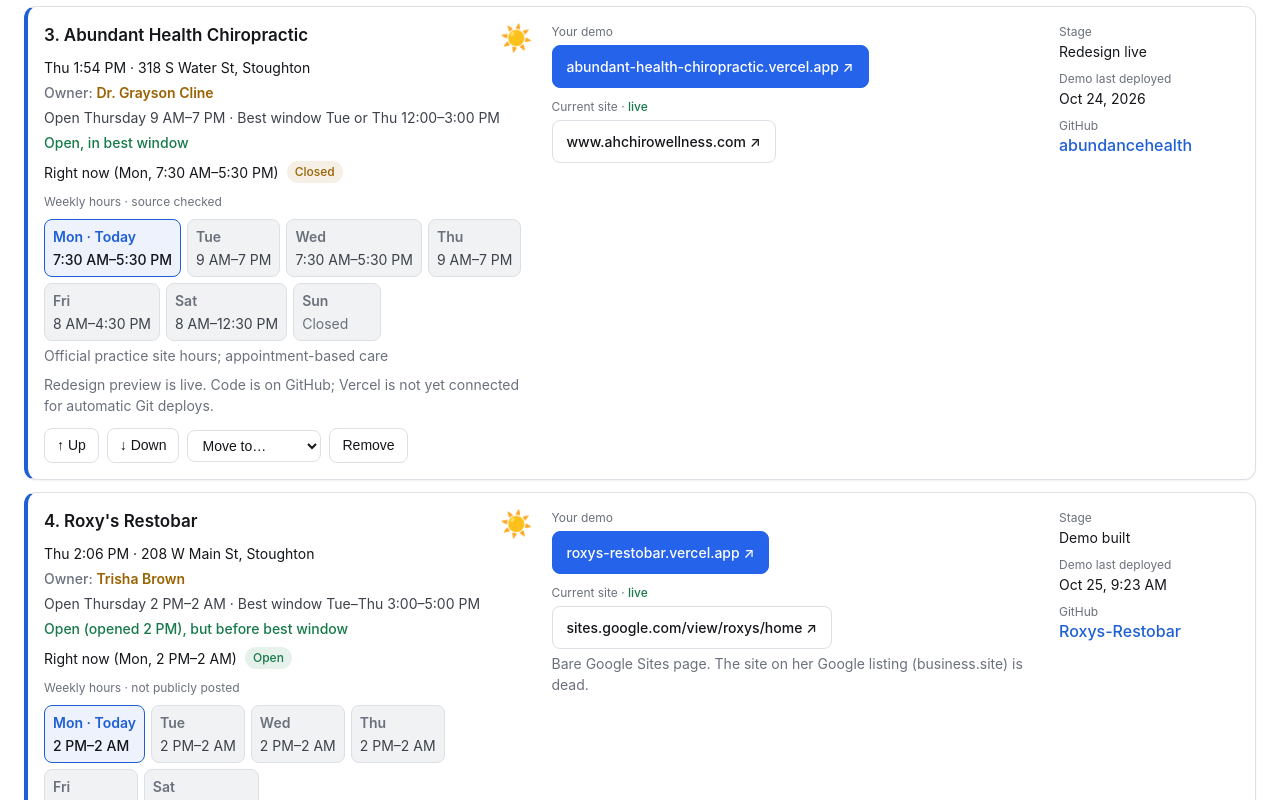
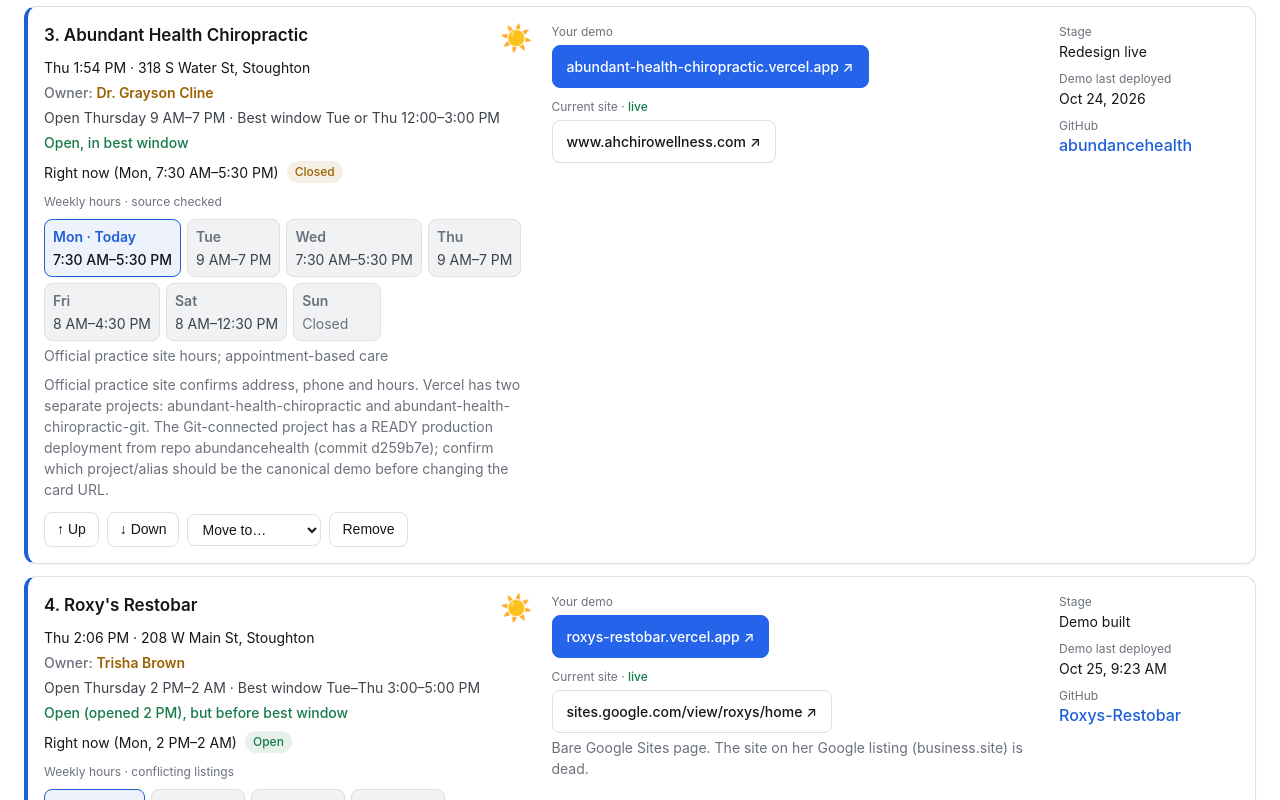
Before and after one commit to madisondesignprojects-ship-it/Website-Hub-Dashboard, a React (Vite) app: page / in a window 1280 px wide. Shown: the part 2000-2800 px from the top of the page. Built offline with nearby package versions, Linux system fonts and the light colour scheme.

Commit message:
Verify flagged Stoughton prospects and remove unverified OH Brothers

```diff
--- a/src/App.tsx
+++ b/src/App.tsx
@@ -210,7 +210,7 @@ const BIZ: Biz[] = [
     hoursThu: "9 AM–7 PM",
     flag: "Open, in best window",
     flagTone: "success",
-    notes: "Redesign preview is live. Code is on GitHub; Vercel is not yet connected for automatic Git deploys.",
+    notes: "Official practice site confirms address, phone and hours. Vercel has two separate projects: abundant-health-chiropractic and abundant-health-chiropractic-git. The Git-connected project has a READY production deployment from repo abundancehealth (commit d259b7e); confirm which project/alias should be the canonical demo before changing the card URL.",
     hours: {
       mon: { open: "07:30", close: "17:30" },
       tue: { open: "09:00", close: "19:00" },
@@ -255,7 +255,7 @@ const BIZ: Biz[] = [
       sun: { open: "12:00", close: "02:00", display: "12 PM–2 AM (one listing says 2:30 AM)" },
     },
     hoursVerified: false,
-    hoursSource: "Downtown Stoughton Merchant Association lists Sunday noon–2 AM; Restaurantji lists noon–2:30 AM. Use 2 AM as the conservative listed close pending direct confirmation.",
+    hoursSource: "Conflicting current public listings: Downtown Stoughton Merchant Association lists Sunday noon–2 AM; Restaurantji lists noon–2:30 AM. Keep 2 AM as the conservative planning close until the business confirms directly.",
   },
   {
     id: "gemini",
@@ -450,7 +450,7 @@ const BIZ: Biz[] = [
     hoursThu: "7 AM–4 PM (shop; towing listed 24/7)",
     flag: "Repair-shop listing shows Mon–Fri 7 AM–4 PM, closed weekends; other listings advertise 24-hour towing. Confirm walk-in availability before visiting.",
     flagTone: "warning",
-    notes: "Phone conflict: local directories list (608) 334-3672, BBB lists (608) 723-8611. Services listed: auto repair, brakes, oil changes, A/C, transmission and truck repair, towing and recovery, lockouts, jump starts.",
+    notes: "Phone cross-check: (608) 334-3672 appears on multiple local business directories and the business website listing; BBB lists (608) 723-8611 as an alternate contact. Use (608) 334-3672 as the primary number, but retain the BBB number as an unconfirmed alternate. Loc8NearMe lists the repair shop Mon–Fri 7 AM–4 PM and closed weekends; towing listings advertise 24-hour service. Services include auto repair, brakes, oil changes, A/C, transmission/truck repair, towing and recovery, lockouts and jump starts.",
     hours: {
       mon: { open: "07:00", close: "16:00" },
       tue: { open: "07:00", close: "16:00" },
@@ -485,7 +485,7 @@ const BIZ: Biz[] = [
     hoursThu: "7 AM–5 PM",
     flag: "Morning prospect. Call before visiting; this is a masonry contractor and the owner may be at a job site.",
     flagTone: "warning",
-    notes: "Public listings show Brick Works Masonry LLC at 833 Garfield St, Stoughton, WI 53589. Phone numbers conflict: Houzz and DOT records list (608) 575-9364; Yellow Pages lists (608) 873-3810. The sample site contains placeholders that must be confirmed, and its four Google Business listing photos are for the pitch only until permission is confirmed.",
+    notes: "Business identity/address are corroborated at 833 Garfield St, Stoughton, WI 53589. Phone conflict: Houzz and USDOT registration list (608) 575-9364; Yellow Pages lists (608) 873-3810. Treat (608) 575-9364 as the better-supported number, but verify by calling. The sample site still contains placeholders; do not publish them as facts. Listing photos are for the private pitch only unless permission is confirmed.",
     hours: {
       mon: { open: "07:00", close: "17:00" },
       tue: { open: "07:00", close: "17:00" },
@@ -498,33 +498,7 @@ const BIZ: Biz[] = [
     hoursVerified: true,
     hoursSource: "Yellow Pages and Masonry Directory USA list Mon–Fri 7 AM–5 PM and Sat–Sun 8 AM–noon; call to confirm before visiting.",
   },
-  {
-    id: "ohbrothers",
-    name: "OH! Brothers",
-    town: "Stoughton",
-    owner: "Owner/contact not confirmed",
-    oldUrl: "",
-    oldStatus: "None",
-    oldNote: "No official business website identified yet; verify current web and social presence before pitching.",
-    demoUrl: "https://oh-brothers.vercel.app",
-    updated: "2026-10-26",
-    updatedLabel: "Oct 26, 2026",
-    stage: "Demo built",
-    repo: "OH-Brothers",
-    route: false,
-    defaultView: "morning",
-    walkOrder: 12,
-    slot: "",
-    window: "Business identity and hours unverified; confirm before visiting",
-    address: "121 E Main St",
-    hoursThu: "Unverified — business/address mismatch",
-    flag: "Unable to verify OH! Brothers as a current business at this address. Public listings identify Wendigo at 121 E Main St; confirm the business identity before planning a visit.",
-    flagTone: "warning",
-    notes: "The project README describes OH! Brothers as a breakfast-and-lunch concept at 121 E Main St, but I could not find a current public listing for a business by that name. Current local listings identify Wendigo at this address. Do not assume Wendigo's hours belong to OH! Brothers; verify the intended business before visiting or pitching.",
-    hours: every({ unknown: true }),
-    hoursVerified: false,
-    hoursSource: "No reliable public hours found because the business identity at 121 E Main St could not be verified; current listings identify Wendigo at that address.",
-  },
+
 ];
 
 interface Site {
```
